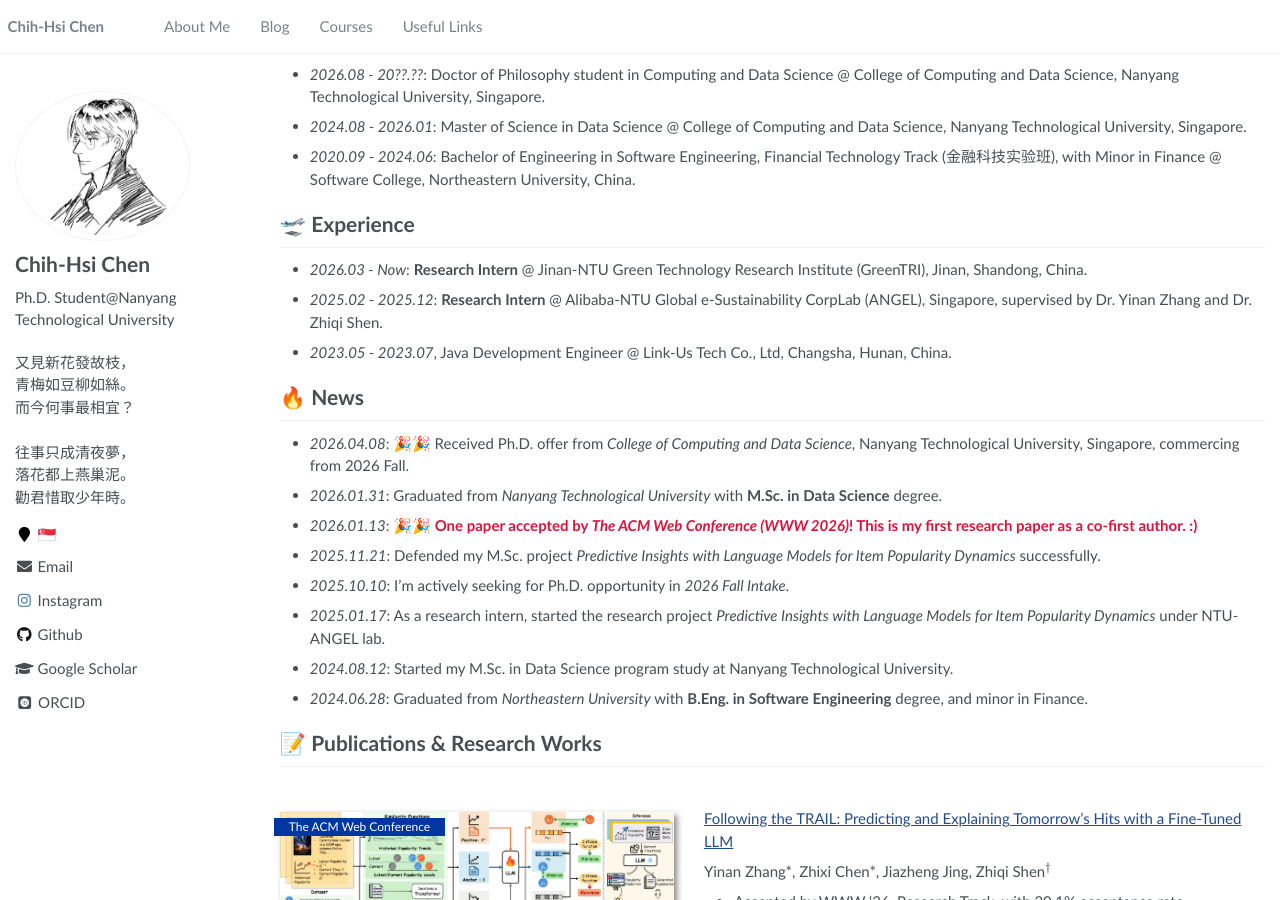
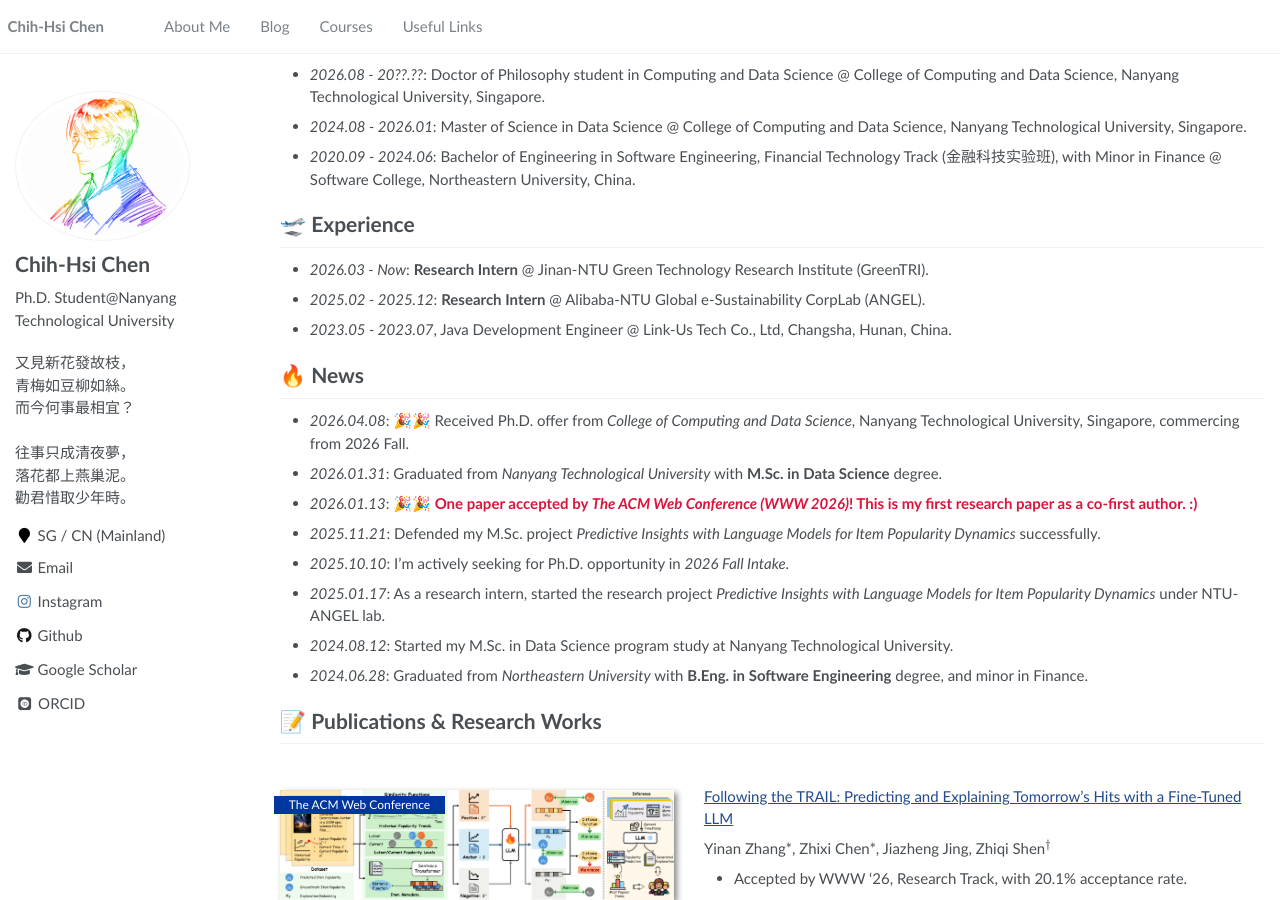
Before and after one commit to chihhsichen/chihhsichen.github.io, a Jekyll site: the page built from _pages/about.md, in a window 1280 px wide and 900 px high, scrolled down 374 px. Built offline with Jekyll 4.4.1, drawn with Linux system fonts in a browser that asks for light colours; some web fonts are replaced; formulas are drawn with MathJax 3.

Commit message:
change information

```diff
--- a/_config.yml
+++ b/_config.yml
@@ -29,9 +29,9 @@ baidu_site_verification  :  # get baidu_site_verification from https://ziyuan.ba
 # Site Author
 author:
   name             : "Chih-Hsi Chen"
-  avatar           : "/images/avatar_handdrawn.jpg"
+  avatar           : "/images/avatar_rainbow.png"
   bio              : "Ph.D. Student@Nanyang Technological University"
-  location         : "🇸🇬"
+  location         : "SG / CN (Mainland)"
   employer         :
   pubmed           :
   googlescholar    : "https://scholar.google.com/citations?user=zmhR9joAAAAJ"
--- a/_pages/about.md
+++ b/_pages/about.md
@@ -22,7 +22,7 @@ Currently, I am an incoming Ph.D. student in the <a href='https://www.ntu.edu.sg
 Previously, I obtained my M.Sc. (Data Science) Degree in the <a href='https://www.ntu.edu.sg/computing'>College of Computing and Data Science (CCDS)</a> at <a href="https://www.ntu.edu.sg/">Nanyang Technological University</a>, Singapore, Supervised by Dr. Yinan Zhang and Dr. Zhiqi Shen.
 Before that, I earned my B.Eng. in Software Engineering degree (Financial Technology Track) with Minor in Finance in <a href="http://sc.neu.edu.cn/">Software College</a>, <a href="https://neu.edu.cn/">Northeastern University</a>, Shenyang, Liaoning, China.
 
-My research interest <span style="text-decoration: underline; font-weight:bold;">includes but not limited</span> to,
+My research interest <span style="text-decoration: underline; font-weight:bold; color:#DC143C">includes but not limited</span> to,
 * Large Language Models and its application to business and finance
 * Quantitative Finance with Machine Learning / Deep Learning Methods
 * Statistical Data Analysis
@@ -35,8 +35,8 @@ My research interest <span style="text-decoration: underline; font-weight:bold;"
 - *2020.09 - 2024.06*: Bachelor of Engineering in Software Engineering, Financial Technology Track (金融科技实验班), with Minor in Finance @ Software College, Northeastern University, China.
 
 # 🛫 Experience
-- *2026.03 - Now*: **Research Intern** @ Jinan-NTU Green Technology Research Institute (GreenTRI), Jinan, Shandong, China.
-- *2025.02 - 2025.12*: **Research Intern** @ Alibaba-NTU Global e-Sustainability CorpLab (ANGEL), Singapore, supervised by Dr. Yinan Zhang and Dr. Zhiqi Shen.
+- *2026.03 - Now*: **Research Intern** @ Jinan-NTU Green Technology Research Institute (GreenTRI).
+- *2025.02 - 2025.12*: **Research Intern** @ Alibaba-NTU Global e-Sustainability CorpLab (ANGEL).
 - *2023.05 - 2023.07*, Java Development Engineer @ Link-Us Tech Co., Ltd, Changsha, Hunan, China.
 
 # 🔥 News
```
Also changed, not shown: images/avatar_black.jpg (added), images/avatar_black_rainbow.png (added), images/avatar_rainbow.png (added).
